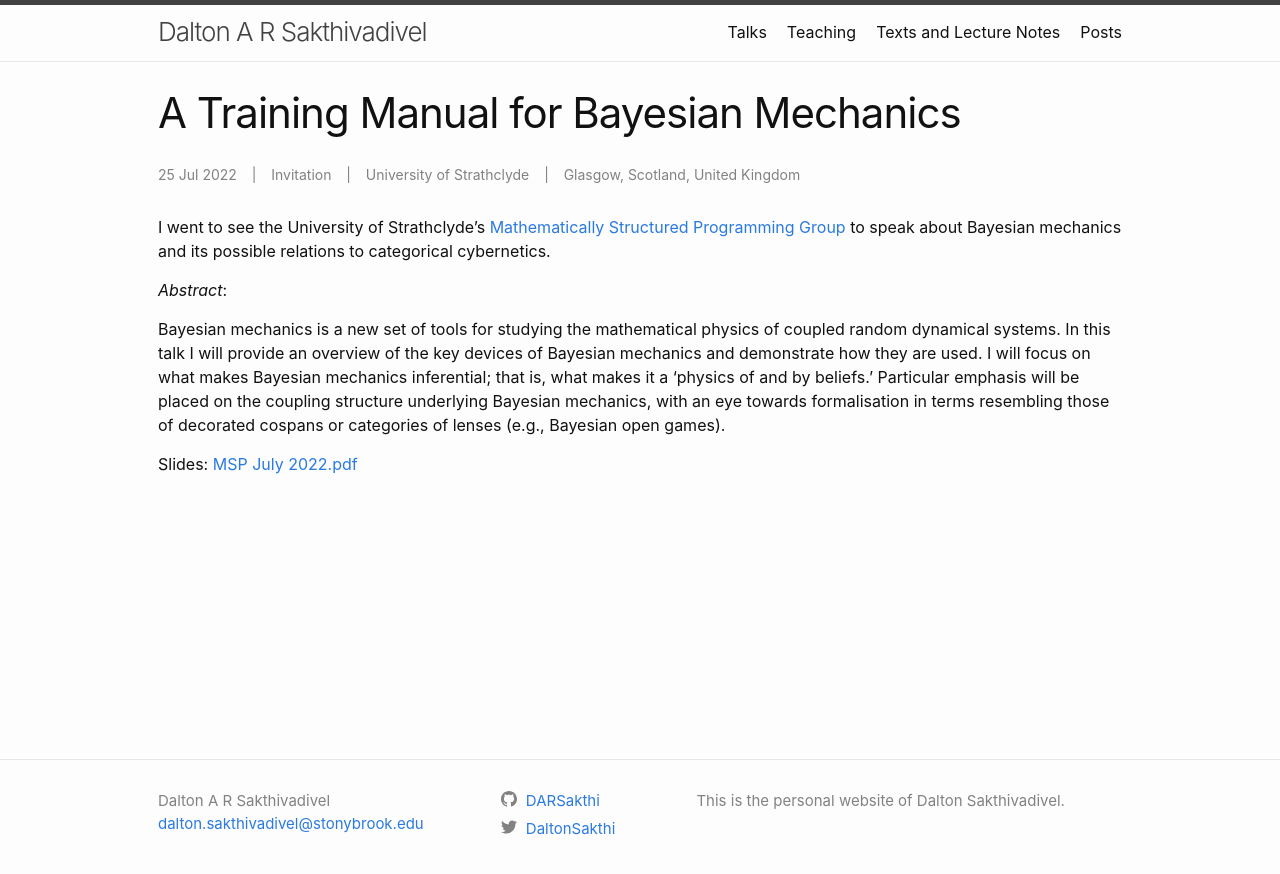
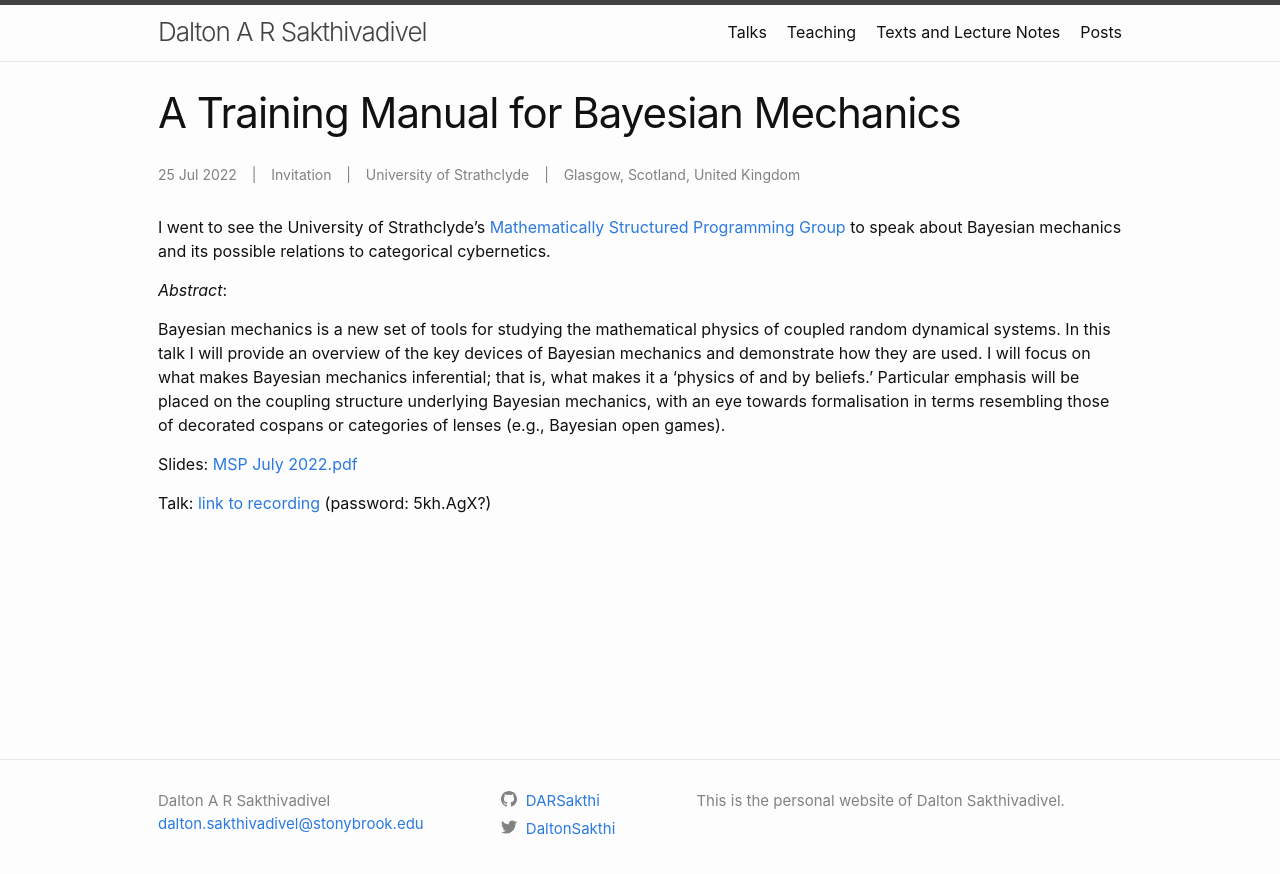
Before and after one commit to DARSakthi/DARSakthi.github.io, a Jekyll site: the page built from _talks/MSP-0.markdown, in a window 1280 px wide. Shown: the top 874 px of the page. Built offline with Jekyll 4.4.1, drawn with Linux system fonts in a browser that asks for light colours.

Commit message:
Added recording

```diff
--- a/_talks/MSP-0.markdown
+++ b/_talks/MSP-0.markdown
@@ -15,3 +15,5 @@ _Abstract_:
 Bayesian mechanics is a new set of tools for studying the mathematical physics of coupled random dynamical systems. In this talk I will provide an overview of the key devices of Bayesian mechanics and demonstrate how they are used. I will focus on what makes Bayesian mechanics inferential; that is, what makes it a ‘physics of and by beliefs.’ Particular emphasis will be placed on the coupling structure underlying Bayesian mechanics, with an eye towards formalisation in terms resembling those of decorated cospans or categories of lenses (e.g., Bayesian open games).
 
 Slides: [MSP July 2022.pdf]({{site.files}}/files/MSP Slides July 2022.pdf)
+
+Talk: [link to recording](https://strath.zoom.us/rec/share/nH4MavDm3mfLhELiCIm6pSiIcFl68OachbkfHU2woAreIUiB9V-fL05f-9ZQF6Ds.1fM8pyUIQByvoFOs) (password: 5kh.AgX?)
```
